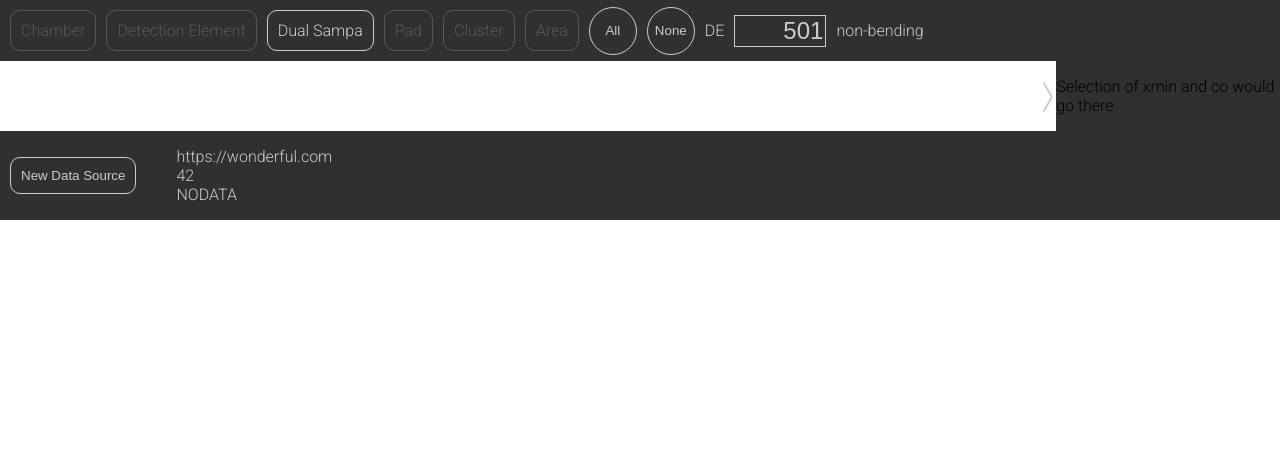
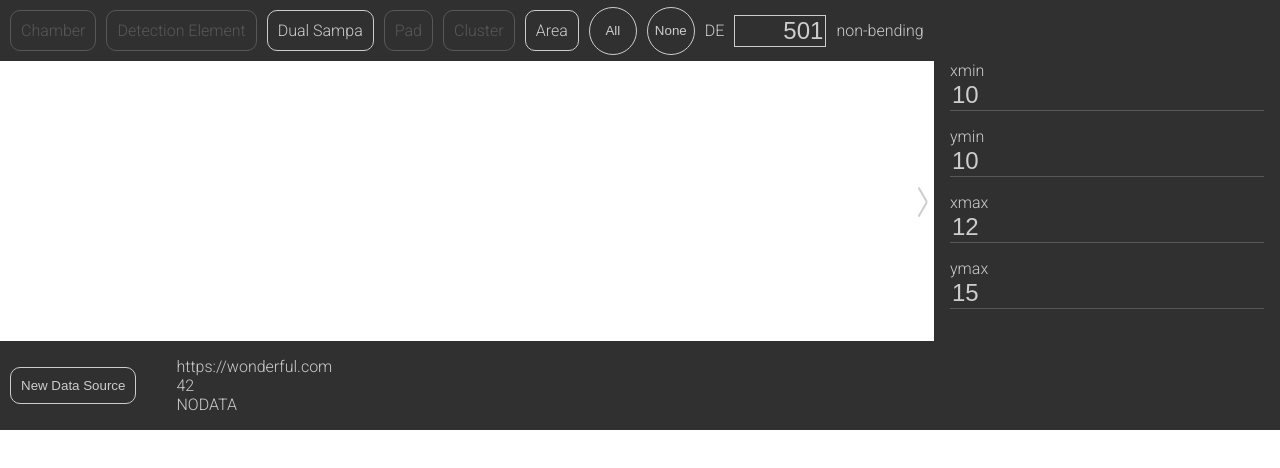
Before and after one commit to aphecetche/mchview, a React app: page /de in a window 1280 px wide. Shown: the top 468 px of the page. Built offline with nearby package versions, Linux system fonts and the light colour scheme; no server answers.

Commit message:
Add first version of AreaSelector (in the RightPanel).

```diff
--- a/src/components/layout/MainStage.js
+++ b/src/components/layout/MainStage.js
@@ -2,13 +2,14 @@ import React from "react";
 import styles from "./mainstage.css";
 import MchViewPort from "./MchViewPort";
 import RightPanel from "./RightPanel";
+import AreaSelector from "../selectors/AreaSelector";
 
 const MainStage = () => {
   return (
     <div className={styles.mainstage}>
       <MchViewPort />
       <RightPanel>
-        <p>Selection of xmin and co would go there</p>
+        <AreaSelector />
       </RightPanel>
     </div>
   );
--- /dev/null
+++ b/src/components/selectors/AreaSelector.js
@@ -0,0 +1,62 @@
+import React from "react";
+import { connect } from "react-redux";
+import PropTypes from "prop-types";
+import styles from "./areaselector.css";
+import { selectors } from "../../reducers";
+import { actions } from "../../ducks/area";
+
+const ValueSelector = ({ name, value, setValue }) => {
+  const onChange = e => {
+    setValue(e.target.value);
+  };
+  return (
+    <div className={styles.valueselector}>
+      <label htmlFor={name} className={styles.valuelabel}>
+        {name}
+      </label>
+      <input
+        className={styles.valueinput}
+        id={name}
+        value={value}
+        type="text"
+        onChange={onChange}
+      />
+    </div>
+  );
+};
+
+const AreaSelector = ({ area, setXmin, setXmax, setYmin, setYmax }) => {
+  return (
+    <>
+      <form className={styles.valueselector} noValidate>
+        <ValueSelector name="xmin" value={area.xmin} setValue={setXmin} />
+        <ValueSelector name="ymin" value={area.ymin} setValue={setYmin} />
+        <ValueSelector name="xmax" value={area.xmax} setValue={setXmax} />
+        <ValueSelector name="ymax" value={area.ymax} setValue={setYmax} />
+      </form>
+    </>
+  );
+};
+
+AreaSelector.propTypes = {
+  area: PropTypes.shape({
+    xmin: PropTypes.string.isRequired
+  }).isRequired,
+  setXmin: PropTypes.func.isRequired
+};
+
+const mapStateToProps = state => ({
+  area: selectors.area(state)
+});
+
+const mapDispathToProps = dispatch => ({
+  setXmin: value => dispatch(actions.setXmin(value)),
+  setXmax: value => dispatch(actions.setXmax(value)),
+  setYmin: value => dispatch(actions.setYmin(value)),
+  setYmax: value => dispatch(actions.setYmax(value))
+});
+
+export default connect(
+  mapStateToProps,
+  mapDispathToProps
+)(AreaSelector);
--- /dev/null
+++ b/src/components/selectors/areaselector.css
@@ -0,0 +1,30 @@
+@input "../../app.css";
+
+.valueselector {
+  display: flex;
+  flex-direction: column;
+  margin: 0 0.5rem 1rem 0.5rem;
+}
+
+form.valueselector {
+  display: flex;
+  flex-direction: column;
+  color: var(--text-color)
+}
+
+.valueinput {
+  display: flex;
+  box-sizing: border-box;
+  color: var(--text-color);
+  font-size: 1.5rem;
+  background: var(--background-color);
+  border: none;
+  border-bottom: 1px solid var(--disabled-color);
+  outline: none;
+}
+
+
+.valuelabel {
+  margin: auto 0;
+  color: var(--text-color);
+}
--- /dev/null
+++ b/src/components/selectors/input.css
@@ -0,0 +1,30 @@
+@import "../layouts/app.css";
+
+.userinput {
+  display: flex;
+  margin: 10px;
+  color: var(--text-color);
+  font-size: 1.5rem;
+  text-align: right;
+
+  /*   background: var(--background-color); */
+  background: pink;
+  border: 1px solid var(--text-color);
+
+  &:invalid {
+    color: red;
+
+    &:focus {
+      border: 2px dashed red;
+    }
+  }
+
+  &:valid:focus {
+    border: 2px solid green;
+  }
+}
+
+.userinputlabel {
+  margin: auto 0;
+  color: var(--text-color);
+}
--- /dev/null
+++ b/src/components/ui/HorizontalLine.js
@@ -0,0 +1,22 @@
+import React from "react";
+import PropTypes from "prop-types";
+
+const HorizontalLine = ({ y, xmin, xmax, classname }) => {
+  if (isNaN(y) || isNaN(xmin) || isNaN(xmax)) {
+    return null;
+  }
+  return (
+    <g className={classname}>
+      <path d={"M" + xmin + " " + y + " L " + xmax + " " + y} />
+    </g>
+  );
+};
+
+HorizontalLine.propTypes = {
+  y: PropTypes.number.isRequired,
+  xmin: PropTypes.number.isRequired,
+  xmax: PropTypes.number.isRequired,
+  classname: PropTypes.string.isRequired
+};
+
+export default HorizontalLine;
--- /dev/null
+++ b/src/components/ui/VerticalLine.js
@@ -0,0 +1,22 @@
+import React from "react";
+import PropTypes from "prop-types";
+
+const VerticalLine = ({ x, ymin, ymax, classname }) => {
+  if (isNaN(x) || isNaN(ymin) || isNaN(ymax)) {
+    return null;
+  }
+  return (
+    <g className={classname}>
+      <path d={"M" + x + " " + ymin + " L " + x + " " + ymax} />
+    </g>
+  );
+};
+
+VerticalLine.propTypes = {
+  x: PropTypes.number.isRequired,
+  ymin: PropTypes.number.isRequired,
+  ymax: PropTypes.number.isRequired,
+  classname: PropTypes.string.isRequired
+};
+
+export default VerticalLine;
--- a/src/components/views/AreaView.js
+++ b/src/components/views/AreaView.js
@@ -1,12 +1,14 @@
 import React from "react";
 import PropTypes from "prop-types";
 import styles from "./area.css";
+import VerticalLine from "../ui/VerticalLine";
+import HorizontalLine from "../ui/HorizontalLine";
 
 const AreaView = ({ clip, area }) => {
-  const axmin = area.xmin;
-  const axmax = area.xmax;
-  const aymin = area.ymin;
-  const aymax = area.ymax;
+  const axmin = parseFloat(area.xmin);
+  const axmax = parseFloat(area.xmax);
+  const aymin = parseFloat(area.ymin);
+  const aymax = parseFloat(area.ymax);
 
   const xmin = clip.X - clip.SX / 2.0;
   const xmax = clip.X + clip.SX / 2.0;
@@ -14,18 +16,25 @@ const AreaView = ({ clip, area }) => {
   const ymax = clip.Y + clip.SY / 2.0;
   return (
     <g className={styles.area}>
-      <g className={styles.left}>
-        <path d={"M" + axmin + " " + ymin + " L " + axmin + " " + ymax} />
-      </g>
-      <g className={styles.right}>
-        <path d={"M" + axmax + " " + ymin + " L " + axmax + " " + ymax} />
-      </g>
-      <g className={styles.top}>
-        <path d={"M" + xmin + " " + aymax + " L " + xmax + " " + aymax} />
-      </g>
-      <g className={styles.bottom}>
-        <path d={"M" + xmin + " " + aymin + " L " + xmax + " " + aymin} />
-      </g>
+      <VerticalLine x={axmin} ymin={ymin} ymax={ymax} classname={styles.left} />
+      <VerticalLine
+        x={axmax}
+        ymin={ymin}
+        ymax={ymax}
+        classname={styles.right}
+      />
+      <HorizontalLine
+        y={aymax}
+        xmin={xmin}
+        xmax={xmax}
+        classname={styles.top}
+      />
+      <HorizontalLine
+        y={aymin}
+        xmin={xmin}
+        xmax={xmax}
+        classname={styles.bottom}
+      />
     </g>
   );
 };
@@ -38,10 +47,10 @@ AreaView.propTypes = {
     SY: PropTypes.number.isRequired
   }),
   area: PropTypes.shape({
-    xmin: PropTypes.number.isRequired,
-    ymin: PropTypes.number.isRequired,
-    xmax: PropTypes.number.isRequired,
-    ymax: PropTypes.number.isRequired
+    xmin: PropTypes.string.isRequired,
+    ymin: PropTypes.string.isRequired,
+    xmax: PropTypes.string.isRequired,
+    ymax: PropTypes.string.isRequired
   })
 };
 
--- a/src/ducks/area.js
+++ b/src/ducks/area.js
@@ -8,10 +8,10 @@ export const types = {
 
 // initial state
 export const initialState = {
-  xmin: 10,
-  ymin: 10,
-  xmax: 12,
-  ymax: 15
+  xmin: "10",
+  ymin: "10",
+  xmax: "12",
+  ymax: "15"
 };
 
 // reducer
--- a/src/ducks/outline.js
+++ b/src/ducks/outline.js
@@ -44,7 +44,7 @@ export const initialState = {
   de: false,
   chamber: false,
   cluster: false,
-  area: false
+  area: true
 };
 
 // reducer
```
Also changed, not shown: src/components/views/DEView.js (+4 -4 lines), src/initialState.json (+4 -4 lines), 2 other files (tests, documents, lock files or other folders).
